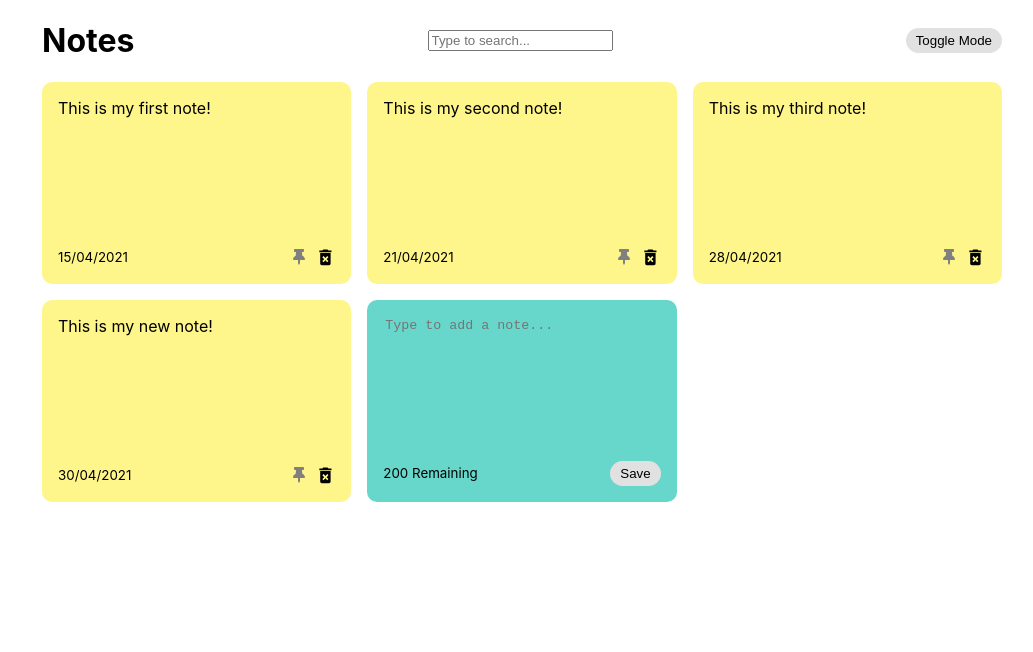
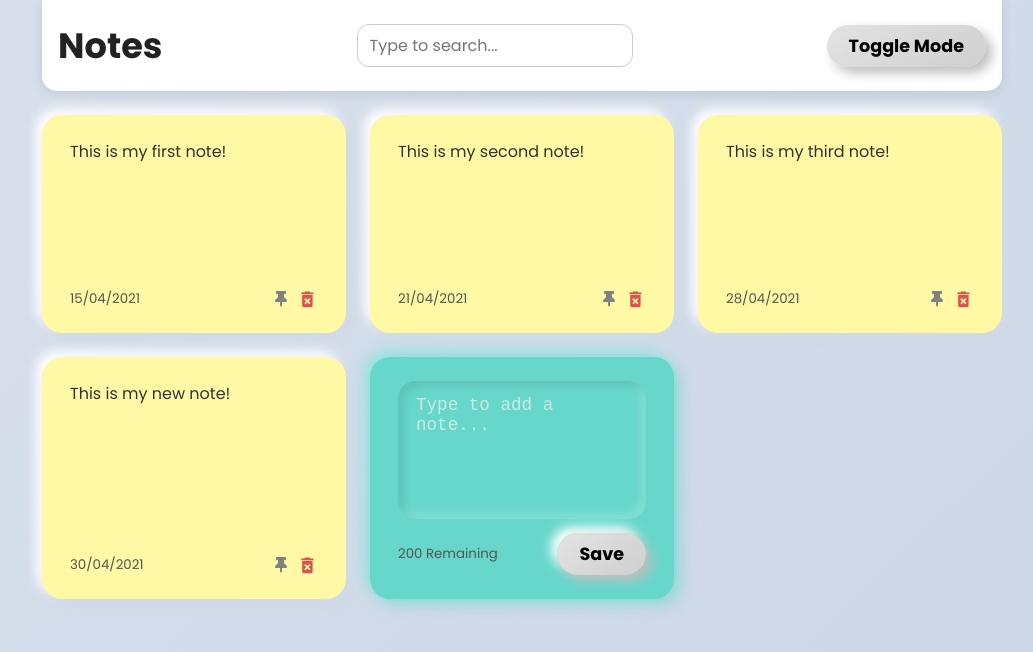
Before and after one commit to Priyal-2005/Notes-App, a React (Vite) app: page / in a window 1280 px wide. Shown: the top 652 px of the page, without its empty margins (118-1151 px from the left). Built offline with nearby package versions, Linux system fonts and the light colour scheme.

Commit message:
css changes

```diff
--- a/src/index.css
+++ b/src/index.css
@@ -1,111 +1,387 @@
+@import url('https://fonts.googleapis.com/css2?family=Poppins:wght@400;600;700&display=swap');
+
 body {
   margin: 0;
-	font-family: -apple-system, BlinkMacSystemFont, 'Segoe UI',
-		'Roboto', 'Oxygen', 'Ubuntu', 'Cantarell', 'Fira Sans',
-		'Droid Sans', 'Helvetica Neue', sans-serif;
+  font-family: 'Poppins', -apple-system, BlinkMacSystemFont, 'Segoe UI', 'Roboto', 'Oxygen',
+    'Ubuntu', 'Cantarell', 'Fira Sans', 'Droid Sans', 'Helvetica Neue', sans-serif;
   -webkit-font-smoothing: antialiased;
   -moz-osx-font-smoothing: grayscale;
+  background: linear-gradient(135deg, #f5f7fa, #c3cfe2);
+  background-size: 400% 400%;
+  animation: gradientShift 15s ease infinite;
+  transition: background-color 0.3s ease;
+  color: #333;
+  min-height: 100vh;
+}
+
+@keyframes gradientShift {
+  0% {background-position: 0% 50%;}
+  50% {background-position: 100% 50%;}
+  100% {background-position: 0% 50%;}
 }
 
 code {
-	font-family: source-code-pro, Menlo, Monaco, Consolas,
-		'Courier New', monospace;
+  font-family: source-code-pro, Menlo, Monaco, Consolas, 'Courier New', monospace;
 }
 
 .header {
   display: flex;
   align-items: center;
   justify-content: space-between;
+  padding: 1.2rem 1rem;
+  box-shadow: 0 2px 12px rgba(0,0,0,0.1);
+  background-color: #fff;
+  border-radius: 0 0 15px 15px;
+  margin-bottom: 1.5rem;
 }
 
-.dark-mode {
-	background-color: black;
+.header h1 {
+  font-weight: 700;
+  font-size: 2.2rem;
+  color: #222;
+  margin: 0;
+  user-select: none;
 }
 
-.dark-mode h1 {
-	color: white;
+.header input.search-input {
+  width: 250px;
+  padding: 8px 12px;
+  border-radius: 12px;
+  border: 1.8px solid #ccc;
+  font-size: 1rem;
+  transition: border-color 0.3s ease, box-shadow 0.3s ease;
+  font-family: 'Poppins', sans-serif;
+}
+
+.header input.search-input:focus {
+  outline: none;
+  border-color: #67d7cc;
+  box-shadow: 0 0 8px #67d7cc;
+}
+
+
+.dark-mode {
+  background: linear-gradient(135deg, #1e1e1e, #2c2c2c);
+  color: #ddd;
+  transition: background-color 0.3s ease, background 0.3s ease, color 0.3s ease;
+}
+
+.dark-mode .container {
+  color: #ddd;
+}
+
+.dark-mode .header {
+  background-color: #242424;
+  box-shadow: 0 2px 12px rgba(255, 255, 255, 0.05);
+}
+
+.dark-mode .header h1 {
+  color: #eee;
+}
+
+.dark-mode .header input.search-input {
+  background-color: #333;
+  border: 1.8px solid #555;
+  color: #eee;
+  transition: border-color 0.3s ease, box-shadow 0.3s ease, background-color 0.3s, color 0.3s;
+}
+
+.dark-mode .header input.search-input::placeholder {
+  color: #aaa;
+}
+
+.dark-mode .header input.search-input:focus {
+  border-color: #67d7cc;
+  box-shadow: 0 0 8px #67d7cc;
+  background-color: #222;
+  color: #fff;
+}
+
+.dark-mode .notes-list {
+  /* no change */
+}
+
+.dark-mode .note {
+  background-color: #2b2b2b;
+  box-shadow:
+    6px 6px 12px #1f1f1f,
+    -6px -6px 12px #383838;
+  color: #ddd;
+  transition: box-shadow 0.3s ease, transform 0.3s ease, background-color 0.3s, color 0.3s;
+}
+
+.dark-mode .note.pinned {
+  border: 3px solid #ff6b6b;
+  box-shadow:
+    0 0 10px 3px rgba(255, 107, 107, 0.6),
+    6px 6px 14px #1f1f1f,
+    -6px -6px 14px #383838;
+  color: #fff;
+}
+
+.dark-mode .note.new {
+  background-color: #1b5e5e;
+  box-shadow:
+    6px 6px 15px rgba(27, 94, 94, 0.7),
+    -6px -6px 15px #1f8f8f;
+  color: #b9f7f7;
+}
+
+.dark-mode textarea {
+  background-color: #1b5e5e;
+  color: #b9f7f7;
+  box-shadow:
+    inset 5px 5px 10px rgba(0, 0, 0, 0.8),
+    inset -5px -5px 10px rgba(50, 150, 150, 0.4);
+  transition: box-shadow 0.3s ease, background-color 0.3s, color 0.3s;
+}
+
+.dark-mode textarea::placeholder {
+  color: #89d4d4;
+}
+
+.dark-mode textarea:focus {
+  box-shadow:
+    0 0 14px 4px #67d7cc;
+  background-color: #174747;
+  color: #d0ffff;
+}
+
+.dark-mode .note-footer {
+  color: #bbb;
+}
+
+.dark-mode .delete-icon {
+  color: #e57373;
+  transition: color 0.4s ease;
+}
+
+.dark-mode .delete-icon:hover {
+  color: #ff4c4c;
+}
+
+.dark-mode .save {
+  background: linear-gradient(145deg, #444, #2a2a2a);
+  box-shadow:
+    6px 6px 12px #222,
+    -6px -6px 12px #555;
+  color: #eee;
+  transition: background 0.4s ease, transform 0.25s ease, color 0.3s;
+}
+
+.dark-mode .save:hover {
+  background: linear-gradient(145deg, #555, #3a3a3a);
+  color: #fff;
+  transform: scale(1.05);
+}
+
+.dark-mode .search {
+  background-color: #333;
+  box-shadow:
+    inset 2px 2px 5px #1f1f1f,
+    inset -2px -2px 5px #454545;
+}
+
+.dark-mode .search input {
+  background-color: transparent;
+  color: #eee;
+  transition: color 0.3s;
+}
+
+.dark-mode .search input:focus {
+  color: #fff;
+}
+
+.dark-mode button {
+  color: #eee;
+  transition: color 0.3s;
+}
+
+.dark-mode .pinned-header,
+.dark-mode .unpinned-header {
+  color: #ff8a8a;
 }
 
 .container {
   max-width: 960px;
   margin-right: auto;
   margin-left: auto;
-	padding-right: 15px;
-	padding-left: 15px;
+  padding: 0 1rem 3rem 1rem;
   min-height: 100vh;
 }
 
 .notes-list {
   display: grid;
-	grid-gap: 1rem;
-	grid-template-columns: repeat(
-		auto-fill,
-		minmax(250px, 1fr)
-	);
+  grid-gap: 1.5rem;
+  grid-template-columns: repeat(auto-fill, minmax(280px, 1fr));
+}
+
+.note {
+  background-color: #fff9a6;
+  border-radius: 20px;
+  padding: 1.5rem 1.75rem;
+  min-height: 170px;
+  display: flex;
+  flex-direction: column;
+  justify-content: space-between;
+  white-space: pre-wrap;
+  box-shadow:
+    6px 6px 12px #d1d9e6,
+    -6px -6px 12px #ffffff;
+  transition: box-shadow 0.3s ease, transform 0.3s ease;
+  position: relative;
+  cursor: default;
+  animation: fadeInUp 0.6s ease forwards;
+}
+
+.note:hover {
+  box-shadow:
+    10px 10px 20px #b8c6db,
+    -10px -10px 20px #ffffff;
+  transform: translateY(-6px) scale(1.02);
+}
+
+.note.pinned {
+  border: 3px solid #ff6b6b;
+  box-shadow:
+    0 0 10px 3px rgba(255, 107, 107, 0.4),
+    6px 6px 14px #d1d9e6,
+    -6px -6px 14px #ffffff;
 }
 
 .note.new {
   background-color: #67d7cc;
+  color: white;
+  box-shadow:
+    6px 6px 15px rgba(103, 215, 204, 0.6),
+    -6px -6px 15px #95e3dd;
 }
 
 textarea {
   border: none;
   resize: none;
   background-color: #67d7cc;
+  color: white;
+  font-size: 1.1rem;
+  font-family: 'Poppins', inherit;
+  height: 110px;
+  border-radius: 18px;
+  padding: 14px 18px;
+  box-shadow:
+    inset 5px 5px 10px rgba(0,0,0,0.1),
+    inset -5px -5px 10px rgba(255,255,255,0.2);
+  transition: box-shadow 0.3s ease;
+}
+
+textarea::placeholder {
+  color: #cde9e6;
+  font-weight: 500;
 }
 
 textarea:focus {
   outline: none;
-}
-
-.save {
-	background-color: #e1e1e1;
-	border: none;
-	border-radius: 15px;
-	padding: 5px 10px 5px 10px;
-}
-
-.save:hover {
-	background-color: #ededed;
-	cursor: pointer;
-}
-
-.note {
-	background-color: #fef68a;
-	border-radius: 10px;
-	padding: 1rem;
-	min-height: 170px;
-	display: flex;
-	flex-direction: column;
-	justify-content: space-between;
-	white-space: pre-wrap;
+  box-shadow:
+    0 0 14px 4px #67d7cc;
 }
 
 .note-footer {
   display: flex;
   align-items: center;
   justify-content: space-between;
+  margin-top: 14px;
+  font-size: 1rem;
+  color: #555;
+  user-select: none;
 }
 
 .delete-icon {
   cursor: pointer;
+  color: #d9534f;
+  transition: color 0.4s ease;
+}
+
+.delete-icon:hover {
+  color: #b52b27;
+}
+
+.save {
+  background: linear-gradient(145deg, #e3e3e3, #cfcfcf);
+  border: none;
+  border-radius: 24px;
+  padding: 8px 22px;
+  font-weight: 700;
+  font-size: 1.1rem;
+  transition: background 0.4s ease, transform 0.25s ease;
+  box-shadow:
+    6px 6px 12px #bebebe,
+    -6px -6px 12px #ffffff;
+  font-family: 'Poppins', sans-serif;
+}
+
+.save:hover {
+  background: linear-gradient(145deg, #d3d3d3, #bfbfbf);
+  cursor: pointer;
+  transform: scale(1.05);
 }
 
 .search {
   display: flex;
   align-items: center;
   background-color: rgb(233, 233, 233);
-	border-radius: 10px;
-	padding: 5px;
-	margin-bottom: 1.5em;
+  border-radius: 12px;
+  padding: 6px 10px;
+  margin-bottom: 1.75em;
+  box-shadow:
+    inset 2px 2px 5px #d1d9e6,
+    inset -2px -2px 5px #ffffff;
 }
 
 .search input {
   border: none;
-	background-color: rgb(233, 233, 233);
+  background-color: transparent;
   width: 100%;
+  font-family: 'Poppins', sans-serif;
 }
 
 .search input:focus {
   outline: none;
 }
+
+button {
+  cursor: pointer;
+}
+
+.note-content {
+  flex-grow: 1;
+  overflow-wrap: break-word;
+}
+
+.pinned-header,
+.unpinned-header {
+  font-weight: 700;
+  font-size: 1.3rem;
+  color: #ff6b6b;
+  margin: 1.25rem 0 0.75rem 0;
+  user-select: none;
+  font-family: 'Poppins', sans-serif;
+}
+
+.fa-thumbtack {
+  transition: color 0.4s ease;
+  cursor: pointer;
+}
+
+.fa-thumbtack:hover {
+  color: #ff6b6b !important;
+}
+
+@keyframes fadeInUp {
+  0% {
+    opacity: 0;
+    transform: translateY(20px);
+  }
+  100% {
+    opacity: 1;
+    transform: translateY(0);
+  }
+}
```
Lines whose indentation alone changed are shown as unchanged.
